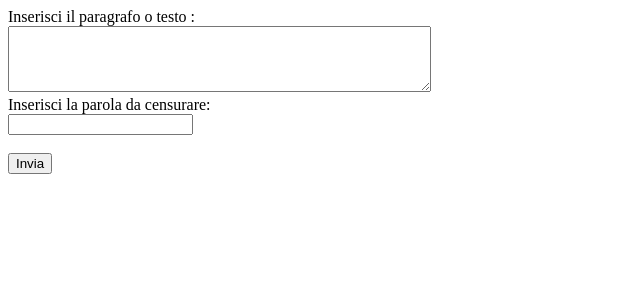
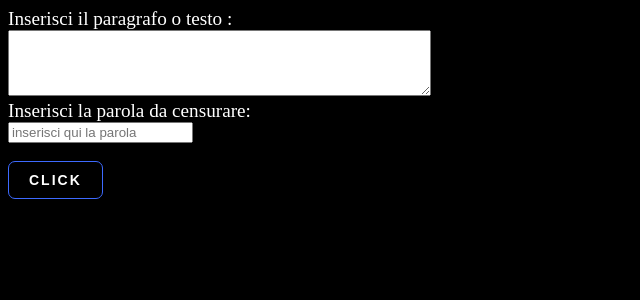
Before and after one commit to Luigidefilippo/php-badwords, a PHP site: page / in a window 1280 px wide. Shown: the top 300 px of the page, without its empty margins (0-640 px from the left). Run offline with PHP 8.4, Linux system fonts and the light colour scheme.

Commit message:
add btn style

```diff
--- a/index.php
+++ b/index.php
@@ -5,14 +5,18 @@
     <meta http-equiv="X-UA-Compatible" content="IE=edge">
     <meta name="viewport" content="width=device-width, initial-scale=1.0">
     <title>Bad Words</title>
+    <link rel="stylesheet" href="style/style.css">
 </head>
 <body>
 <form action="index-word.php">
-  <label for="paragrafo">Inserisci il paragrafo o testo :</label><br>
+  <label for="paragrafo" >Inserisci il paragrafo o testo :</label><br>
   <textarea id="paragrafo" name="paragrafo" rows="4" cols="50"></textarea><br>
   <label for="parola">Inserisci la parola da censurare:</label><br>
-  <input type="text" id="parola" name="parola"><br><br>
-  <input type="submit" value="Invia">
+  <input type="text" id="parola" name="parola" placeholder="inserisci qui la parola
+  "><br><br>
+  <button type="submit">
+    CLICK
+</button>
 </form>
 </body>
 </html>
--- /dev/null
+++ b/style/style.css
@@ -0,0 +1,80 @@
+body{
+    background-color: black;
+}
+label{
+    color: white;
+    font-size: 1.2rem;
+}
+
+button {
+    position: relative;
+    padding: 10px 20px;
+    border-radius: 7px;
+    border: 1px solid rgb(61, 106, 255);
+    font-size: 14px;
+    text-transform: uppercase;
+    font-weight: 600;
+    letter-spacing: 2px;
+    background: transparent;
+    color: #fff;
+    overflow: hidden;
+    box-shadow: 0 0 0 0 transparent;
+    -webkit-transition: all 0.2s ease-in;
+    -moz-transition: all 0.2s ease-in;
+    transition: all 0.2s ease-in;
+  }
+
+  button:hover {
+    background: rgb(61, 106, 255);
+    box-shadow: 0 0 30px 5px rgba(0, 142, 236, 0.815);
+    -webkit-transition: all 0.2s ease-out;
+    -moz-transition: all 0.2s ease-out;
+    transition: all 0.2s ease-out;
+  }
+
+  button:hover::before {
+    -webkit-animation: sh02 0.5s 0s linear;
+    -moz-animation: sh02 0.5s 0s linear;
+    animation: sh02 0.5s 0s linear;
+  }
+
+  button::before {
+    content: '';
+    display: block;
+    width: 0px;
+    height: 86%;
+    position: absolute;
+    top: 7%;
+    left: 0%;
+    opacity: 0;
+    background: #fff;
+    box-shadow: 0 0 50px 30px #fff;
+    -webkit-transform: skewX(-20deg);
+    -moz-transform: skewX(-20deg);
+    -ms-transform: skewX(-20deg);
+    -o-transform: skewX(-20deg);
+    transform: skewX(-20deg);
+  }
+
+  @keyframes sh02 {
+    from {
+      opacity: 0;
+      left: 0%;
+    }
+
+    50% {
+      opacity: 1;
+    }
+
+    to {
+      opacity: 0;
+      left: 100%;
+    }
+  }
+
+  button:active {
+    box-shadow: 0 0 0 0 transparent;
+    -webkit-transition: box-shadow 0.2s ease-in;
+    -moz-transition: box-shadow 0.2s ease-in;
+    transition: box-shadow 0.2s ease-in;
+  }
```
